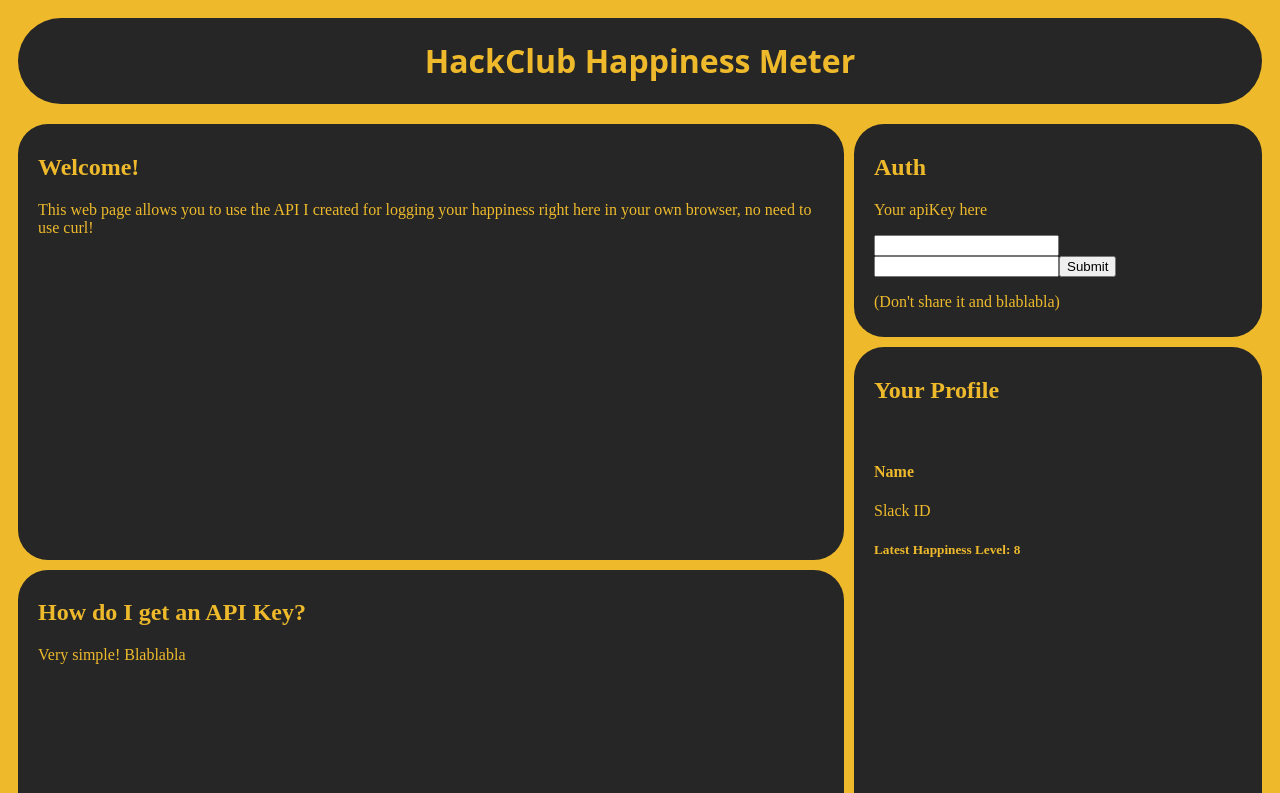
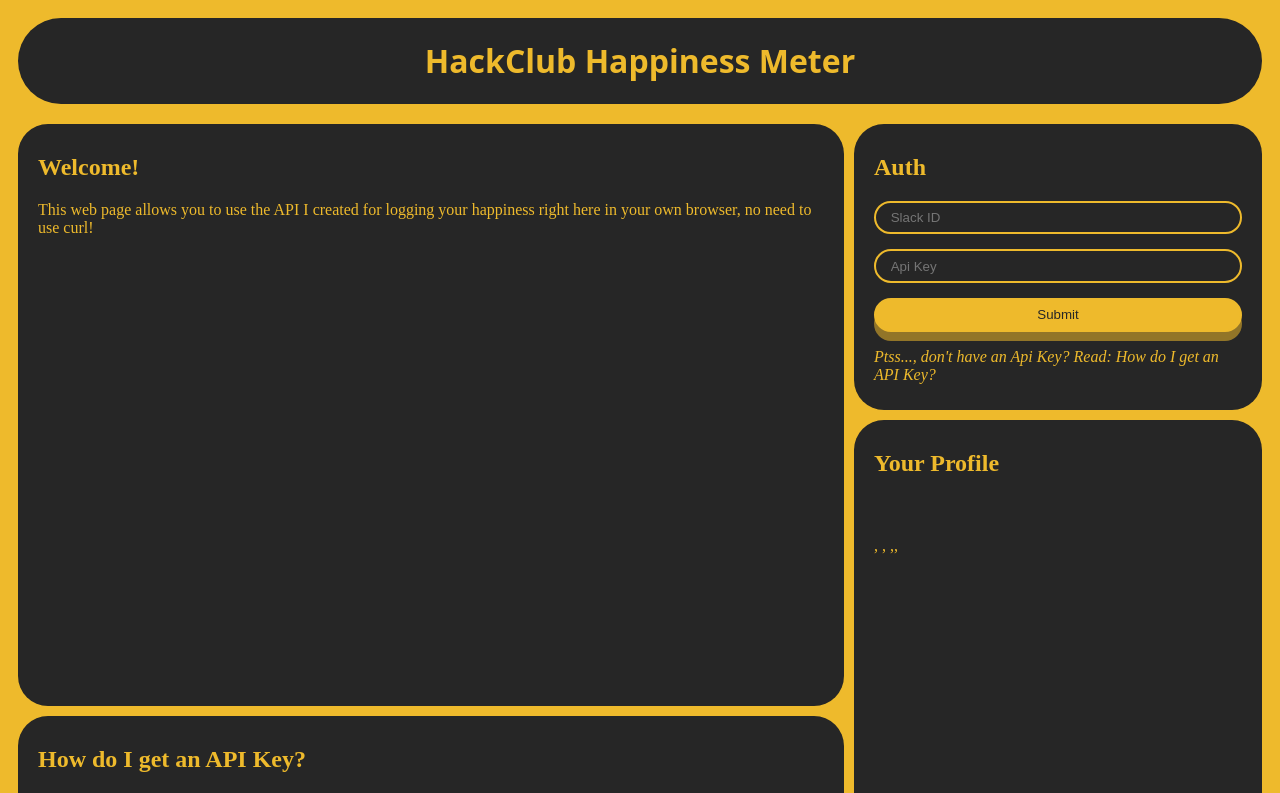
Before and after one commit to javiermm8/HackClub-Happiness-Meter-Frontend, a React (Vite) app: page / in a window 1280 px wide. Shown: the top 793 px of the page. Built offline with nearby package versions, Linux system fonts and the light colour scheme; no server answers; a web font is replaced by a local one.

Commit message:
Progress on showing profile after logging in

```diff
--- a/src/App.css
+++ b/src/App.css
@@ -44,6 +44,49 @@
     border-radius: 30px;
 }
 
+.auth form {
+    display: flex;
+    flex-direction: column;
+    gap: 15px;
+}
+
+.auth input {
+    background: #262626;
+    color: #eeba2c;
+    border-radius: 30px;
+    border-color: #eeba2c;
+    border-style: solid;
+    padding: 2%;
+    padding-left: 4%;
+}
+
+.auth input:focus {
+    outline: none;
+}
+
+.auth button {
+    background: #eeba2c;
+    color: #262626;
+    border-radius: 30px;
+    border-color: #eeba2c;
+    border-style: solid;
+    padding: 2%;
+    box-shadow: 0 9px rgb(238 186 44 / 54%);
+}
+
+.auth button:hover {
+    background-color: #262626;
+    color: #eeba2c;
+}
+
+.auth button:active {
+    outline: none;
+    background-color: #262626;
+    color: #eeba2c;
+    box-shadow: 0 5px rgb(238 186 44 / 54%);
+    transform: translateY(4px);
+}
+
 .profile {
     background: #262626;
     color: #eeba2c;
--- a/src/App.jsx
+++ b/src/App.jsx
@@ -1,3 +1,5 @@
+import { useState } from "react";
+
 import "./App.css";
 
 import Header from "./components/Header";
@@ -10,20 +12,27 @@
 import Footer from "./components/Footer";
 
 function App() {
-  fetch("https://pep-unethical-copy.ngrok-free.dev/status", {
-    headers: { "ngrok-skip-browser-warning": "true" },
-  })
-    .then((response) => {
-      if (!response.ok) {
-        throw new Error("Network response was not ok");
-      }
-      return response.json();
-    })
-    .then((data) => console.log(data))
-    .catch((error) => console.error("Fetch error:", error));
+  const [userName, setUserName] = useState("");
+  const [userSlackID, setUserSlackID] = useState("");
+  const [userLatestHappinessLevel, setUserLatestHappinessLevel] = useState("");
+  const [userLatestNote, setLatestNote] = useState("");
+  const [userLatestEntryTimestamp, setUserLatestEntryTimestamp] = useState("");
+  const [userAverageHappiness, setUserAverageHappiness] = useState("");
+  const [userNumberOfEntries, setNumberOfEntries] = useState("");
+
+  // fetch("https://pep-unethical-copy.ngrok-free.dev/status", {
+  //   headers: { "ngrok-skip-browser-warning": "true" },
+  // })
+  //   .then((response) => {
+  //     if (!response.ok) {
+  //       throw new Error("Network response was not ok");
+  //     }
+  //     return response.json();
+  //   })
+  //   .then((data) => console.log(data))
+  //   .catch((error) => console.error("Fetch error:", error));
 
   const handleAuth = ({ slackID, apiKey }) => {
-    console.log(slackID, apiKey);
     fetch(
       "https://pep-unethical-copy.ngrok-free.dev/profile?slackID=" + slackID,
       {
@@ -34,12 +43,35 @@
       },
     )
       .then((response) => {
-        if (!response.ok) {
+        const data = response.json();
+        if (response.status != 404 && !response.ok) {
           throw new Error("Network response was not ok");
         }
-        return response.json();
+        return data;
       })
-      .then((data) => console.log(data))
+      .then(function (data) {
+        if (data.message == "No profile found. Have you created any entries?") {
+          console.log(data.message);
+          return;
+        } else {
+          setUserSlackID(data.SlackID);
+          setUserName(data.Name);
+          setUserLatestHappinessLevel(data.LatestHappinessLevel);
+          setUserLatestEntryTimestamp(data.LatestEntryTimestamp);
+          setUserAverageHappiness(data.AverageHappiness);
+          setNumberOfEntries(data.NumberOfEntries);
+          setLatestNote(data.LatestNote);
+          console.log(
+            userName,
+            userSlackID,
+            userLatestHappinessLevel,
+            userLatestNote,
+            userLatestEntryTimestamp,
+            userAverageHappiness,
+            userNumberOfEntries,
+          );
+        }
+      })
       .catch((error) => console.error("Fetch error:", error));
   };
 
@@ -49,7 +81,15 @@
       <div className="main">
         <Intro />
         <Auth onSubmit={handleAuth} />
-        <Profile />
+        <Profile
+          userName={userName}
+          userSlackID={userSlackID}
+          userLatestHappinessLevel={userLatestHappinessLevel}
+          userLatestNote={userLatestNote}
+          userLatestEntryTimestamp={userLatestEntryTimestamp}
+          userAverageHappiness={userAverageHappiness}
+          userNumberOfEntries={userNumberOfEntries}
+        />
         <SignIn />
         <Friend />
         <Entry />
--- a/src/components/Auth.jsx
+++ b/src/components/Auth.jsx
@@ -15,10 +15,14 @@
   return (
     <div className="auth">
       <h2>Auth</h2>
-      <p>Your apiKey here</p>
       <form onSubmit={handleSubmit}>
-        <input value={slackID} onChange={(e) => setSlackID(e.target.value)} />
         <input
+          placeholder="Slack ID"
+          value={slackID}
+          onChange={(e) => setSlackID(e.target.value)}
+        />
+        <input
+          placeholder="Api Key"
           type="password"
           value={apiKey}
           onChange={(e) => setApiKey(e.target.value)}
@@ -26,7 +30,9 @@
         <button type="submit">Submit</button>
       </form>
 
-      <p>(Don't share it and blablabla)</p>
+      <p style={{ fontStyle: "italic" }}>
+        Ptss..., don't have an Api Key? Read: How do I get an API Key?
+      </p>
     </div>
   );
 }
--- a/src/components/Profile.jsx
+++ b/src/components/Profile.jsx
@@ -1,11 +1,49 @@
-export default function Profile() {
+export default function Profile({
+  userName,
+  userSlackID,
+  userLatestHappinessLevel,
+  userLatestNote,
+  userLatestEntryTimestamp,
+  userAverageHappiness,
+  userNumberOfEntries,
+}) {
+  let name;
+  let SlackID;
+  let LatestHappinessLevel;
+  let LatestNote;
+  let LatestEntryTimestamp;
+  let AverageHappiness;
+  let NumberOfEntries;
+
+  if (userName == "") {
+    name = "";
+    SlackID = "";
+    LatestHappinessLevel = "";
+    LatestNote = "";
+    LatestEntryTimestamp = "";
+    AverageHappiness = "";
+    NumberOfEntries = "";
+  } else {
+    name = "Slack username:" + userName;
+    SlackID = "Slack ID:" + userSlackID;
+    LatestHappinessLevel = "LatestHappinessLevel:" + userLatestHappinessLevel;
+    LatestNote = "Latest note:" + userLatestNote;
+    LatestEntryTimestamp = "Latest entry timestamp:" + userLatestEntryTimestamp;
+    AverageHappiness = "Average happiness:" + userAverageHappiness;
+    NumberOfEntries = "Number of entries:" + userNumberOfEntries;
+  }
+
   return (
     <div className="profile">
       <h2>Your Profile</h2>
       <img />
-      <h4>Name</h4>
-      <p>Slack ID</p>
-      <h5>Latest Happiness Level: 8</h5>
+      <h4>{name}</h4>
+      <p>{SlackID}</p>
+      <h5>{LatestHappinessLevel}</h5>
+      <p>
+        {LatestNote}, {LatestEntryTimestamp}, {AverageHappiness},
+        {NumberOfEntries},
+      </p>
     </div>
   );
 }
```
